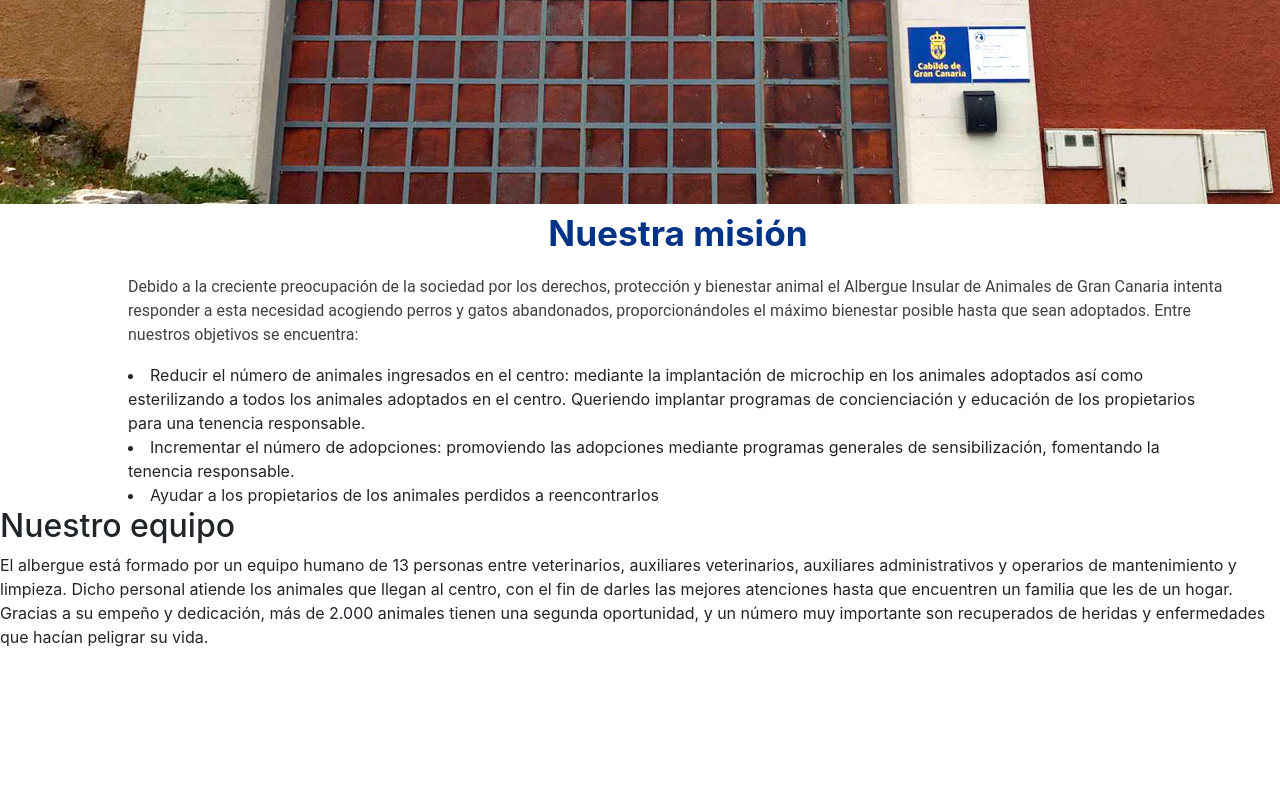
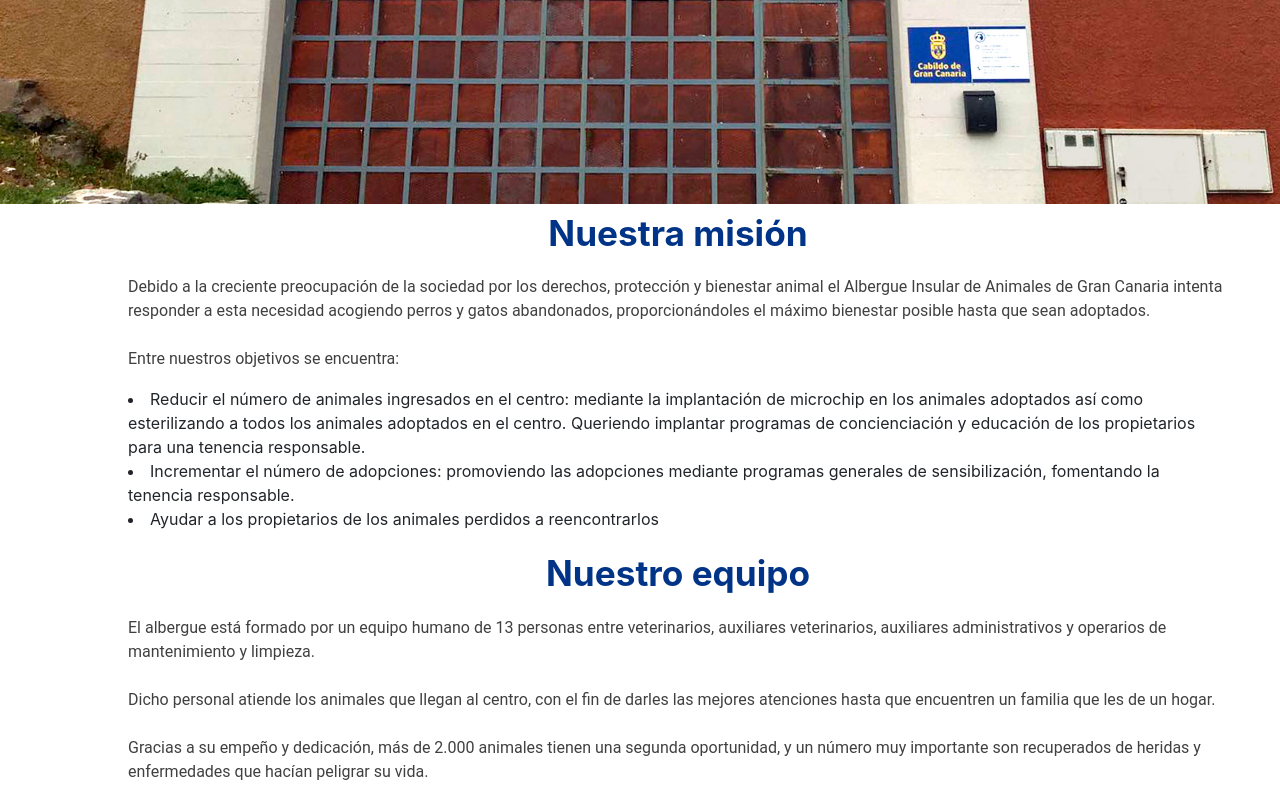
Before and after one commit to alesanca/AlbergueBanaderos, a React (Create React App) app: page /el-albergue in a window 1280 px wide. Shown: the part 321-1121 px from the top of the page. Before the commit the page ends 986 px from the top, so only its background shows below. Built offline with nearby package versions, Linux system fonts and the light colour scheme.

Commit message:
Some divs and content added in elAlbergue section

```diff
--- a/src/components/pages/ElAlbergue/nuestra-mision.js
+++ b/src/components/pages/ElAlbergue/nuestra-mision.js
@@ -1,11 +1,12 @@
-import React from 'react'
+import React from 'react';
+import '../../../assets/css/elalbergue.css';
 
 const nuestraMision = () => {
     return (
         <div className="nuestraMision">
             <h2> Nuestra misión </h2>
                 <p> Debido a la creciente preocupación de la sociedad por los derechos, protección y bienestar animal el Albergue Insular de Animales de Gran Canaria intenta responder a esta necesidad acogiendo perros y gatos abandonados, proporcionándoles el máximo bienestar posible hasta que sean adoptados.
-                Entre nuestros objetivos se encuentra: </p>
+                <br/> <br/> Entre nuestros objetivos se encuentra: </p>
                 <li> Reducir el número de animales ingresados en el centro: mediante la implantación de microchip en los animales adoptados así como esterilizando a todos los animales adoptados en el centro. Queriendo implantar programas de concienciación y educación de los propietarios para una tenencia responsable.</li>
                 <li>Incrementar el número de adopciones: promoviendo las adopciones mediante programas generales de sensibilización, fomentando la tenencia responsable.</li>
                 <li>Ayudar a los propietarios de los animales perdidos a reencontrarlos</li>
--- a/src/components/pages/ElAlbergue/nuestro-equipo.js
+++ b/src/components/pages/ElAlbergue/nuestro-equipo.js
@@ -1,14 +1,17 @@
 import React from 'react'
+import '../../../assets/css/elalbergue.css';
 
 const nuestroEquipo = () => {
     return (
-        <div>
+        <div className="nuestroEquipo">
             <h2> Nuestro equipo </h2>
             <p>El albergue está formado por un equipo humano de 13 personas entre veterinarios, auxiliares veterinarios, auxiliares administrativos y operarios de mantenimiento y limpieza.
+            <br/> <br/> Dicho personal atiende los animales que llegan al centro, con el fin de darles las mejores atenciones hasta que encuentren un familia que les de un hogar.
+            <br/> <br/> Gracias a su empeño y dedicación, más de 2.000 animales tienen una segunda oportunidad, y un número muy importante son recuperados de heridas y enfermedades que hacían peligrar su vida.</p>
 
-Dicho personal atiende los animales que llegan al centro, con el fin de darles las mejores atenciones hasta que encuentren un familia que les de un hogar.
+            <div className="imageEquipo">
 
-Gracias a su empeño y dedicación, más de 2.000 animales tienen una segunda oportunidad, y un número muy importante son recuperados de heridas y enfermedades que hacían peligrar su vida.</p>
+            </div>
         </div>
     )
 }
--- a/src/components/pages/el-albergue.js
+++ b/src/components/pages/el-albergue.js
@@ -8,8 +8,10 @@ const Albergue = () => {
     return (
         <>
         <img src={entrada} alt="entrada"></img>
-        <NuestraMision />
-        <NuestroEquipo />
+        <div className="nuestroContent">
+            <NuestraMision />
+            <NuestroEquipo />
+        </div>
         </>
     )
 }
```
